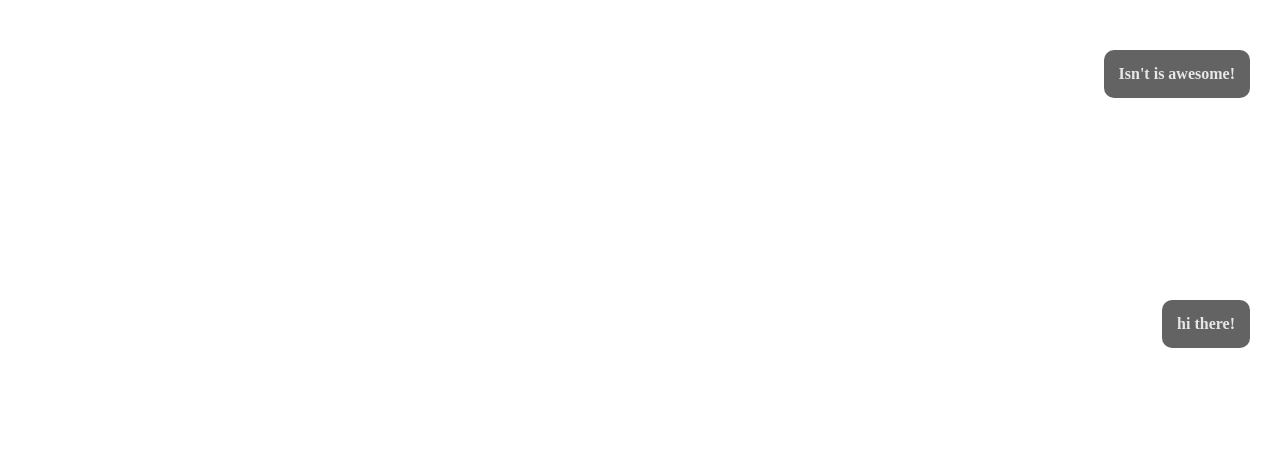
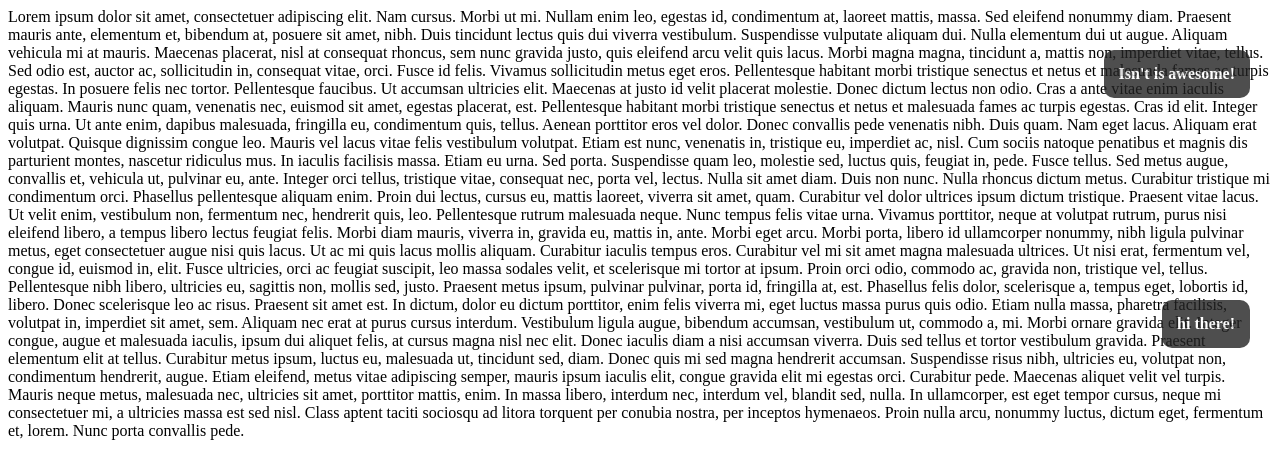
Before and after one commit to neerajkhandelwal/notify.js, a plain HTML site: page test.html in a window 1280 px wide. Drawn offline with nearby package versions, Linux system fonts and the light colour scheme.

Commit message:
Version 1.0

```diff
--- a/notify.js
+++ b/notify.js
@@ -2,7 +2,7 @@
 /* Notify is a jQuery plugin to display notification. For example, if there is a update on the website and you want the user to know it. You can notify her by calling notify function of the plugin. It will display the notification at the your desired position.*/
 
 $.fn.notify = function(){
-	$(this).css({'display':'none','background-color':'#222','font-face':'Halvetica', 'font-size':'18x','font-weight':'bolder','color':'#DDD','position':'absolute','width':'auto','right':'30px','top':'50px','font-align':'center','padding':'15px','z-index':'1000','opacity':'.7','-moz-border-radius':'10px','-webkit-border-radius':'10px','text-shadow':'0px 1px 0px 1px'});
+	$(this).css({'display':'none','background-color':'#222','font-face':'Halvetica', 'font-size':'18x','font-weight':'bolder','color':'#FFF','position':'absolute','width':'auto','right':'30px','top':'50px','font-align':'center','padding':'15px','z-index':'1000','opacity':'.8','-moz-border-radius':'10px','-webkit-border-radius':'10px','text-shadow':'0px 1px 0px 1px'});
 	if(typeof(arguments[1]) != "undefined"){
 		$(this).css(arguments[1]);
 	};
--- a/test.html
+++ b/test.html
@@ -4,6 +4,14 @@
 <script src="notify.js"></script>
 </head>
 <body>
+	<div>
+		Lorem ipsum dolor sit amet, consectetuer adipiscing elit. Nam cursus. Morbi ut mi. Nullam enim leo, egestas id, condimentum at, laoreet mattis, massa. Sed eleifend nonummy diam. Praesent mauris ante, elementum et, bibendum at, posuere sit amet, nibh. Duis tincidunt lectus quis dui viverra vestibulum. Suspendisse vulputate aliquam dui. Nulla elementum dui ut augue. Aliquam vehicula mi at mauris. Maecenas placerat, nisl at consequat rhoncus, sem nunc gravida justo, quis eleifend arcu velit quis lacus. Morbi magna magna, tincidunt a, mattis non, imperdiet vitae, tellus. Sed odio est, auctor ac, sollicitudin in, consequat vitae, orci. Fusce id felis. Vivamus sollicitudin metus eget eros.
+Pellentesque habitant morbi tristique senectus et netus et malesuada fames ac turpis egestas. In posuere felis nec tortor. Pellentesque faucibus. Ut accumsan ultricies elit. Maecenas at justo id velit placerat molestie. Donec dictum lectus non odio. Cras a ante vitae enim iaculis aliquam. Mauris nunc quam, venenatis nec, euismod sit amet, egestas placerat, est. Pellentesque habitant morbi tristique senectus et netus et malesuada fames ac turpis egestas. Cras id elit. Integer quis urna. Ut ante enim, dapibus malesuada, fringilla eu, condimentum quis, tellus. Aenean porttitor eros vel dolor. Donec convallis pede venenatis nibh. Duis quam. Nam eget lacus. Aliquam erat volutpat. Quisque dignissim congue leo.
+Mauris vel lacus vitae felis vestibulum volutpat. Etiam est nunc, venenatis in, tristique eu, imperdiet ac, nisl. Cum sociis natoque penatibus et magnis dis parturient montes, nascetur ridiculus mus. In iaculis facilisis massa. Etiam eu urna. Sed porta. Suspendisse quam leo, molestie sed, luctus quis, feugiat in, pede. Fusce tellus. Sed metus augue, convallis et, vehicula ut, pulvinar eu, ante. Integer orci tellus, tristique vitae, consequat nec, porta vel, lectus. Nulla sit amet diam. Duis non nunc. Nulla rhoncus dictum metus. Curabitur tristique mi condimentum orci. Phasellus pellentesque aliquam enim. Proin dui lectus, cursus eu, mattis laoreet, viverra sit amet, quam. Curabitur vel dolor ultrices ipsum dictum tristique. Praesent vitae lacus. Ut velit enim, vestibulum non, fermentum nec, hendrerit quis, leo. Pellentesque rutrum malesuada neque.
+Nunc tempus felis vitae urna. Vivamus porttitor, neque at volutpat rutrum, purus nisi eleifend libero, a tempus libero lectus feugiat felis. Morbi diam mauris, viverra in, gravida eu, mattis in, ante. Morbi eget arcu. Morbi porta, libero id ullamcorper nonummy, nibh ligula pulvinar metus, eget consectetuer augue nisi quis lacus. Ut ac mi quis lacus mollis aliquam. Curabitur iaculis tempus eros. Curabitur vel mi sit amet magna malesuada ultrices. Ut nisi erat, fermentum vel, congue id, euismod in, elit. Fusce ultricies, orci ac feugiat suscipit, leo massa sodales velit, et scelerisque mi tortor at ipsum. Proin orci odio, commodo ac, gravida non, tristique vel, tellus. Pellentesque nibh libero, ultricies eu, sagittis non, mollis sed, justo. Praesent metus ipsum, pulvinar pulvinar, porta id, fringilla at, est.
+Phasellus felis dolor, scelerisque a, tempus eget, lobortis id, libero. Donec scelerisque leo ac risus. Praesent sit amet est. In dictum, dolor eu dictum porttitor, enim felis viverra mi, eget luctus massa purus quis odio. Etiam nulla massa, pharetra facilisis, volutpat in, imperdiet sit amet, sem. Aliquam nec erat at purus cursus interdum. Vestibulum ligula augue, bibendum accumsan, vestibulum ut, commodo a, mi. Morbi ornare gravida elit. Integer congue, augue et malesuada iaculis, ipsum dui aliquet felis, at cursus magna nisl nec elit. Donec iaculis diam a nisi accumsan viverra. Duis sed tellus et tortor vestibulum gravida. Praesent elementum elit at tellus. Curabitur metus ipsum, luctus eu, malesuada ut, tincidunt sed, diam. Donec quis mi sed magna hendrerit accumsan. Suspendisse risus nibh, ultricies eu, volutpat non, condimentum hendrerit, augue. Etiam eleifend, metus vitae adipiscing semper, mauris ipsum iaculis elit, congue gravida elit mi egestas orci. Curabitur pede.
+Maecenas aliquet velit vel turpis. Mauris neque metus, malesuada nec, ultricies sit amet, porttitor mattis, enim. In massa libero, interdum nec, interdum vel, blandit sed, nulla. In ullamcorper, est eget tempor cursus, neque mi consectetuer mi, a ultricies massa est sed nisl. Class aptent taciti sociosqu ad litora torquent per conubia nostra, per inceptos hymenaeos. Proin nulla arcu, nonummy luctus, dictum eget, fermentum et, lorem. Nunc porta convallis pede.
+	</div>
 	<div class="notification" ></div>
 	<div class="notificationarea"></div>
 </body>
```
Also changed, not shown: 1 other file.
